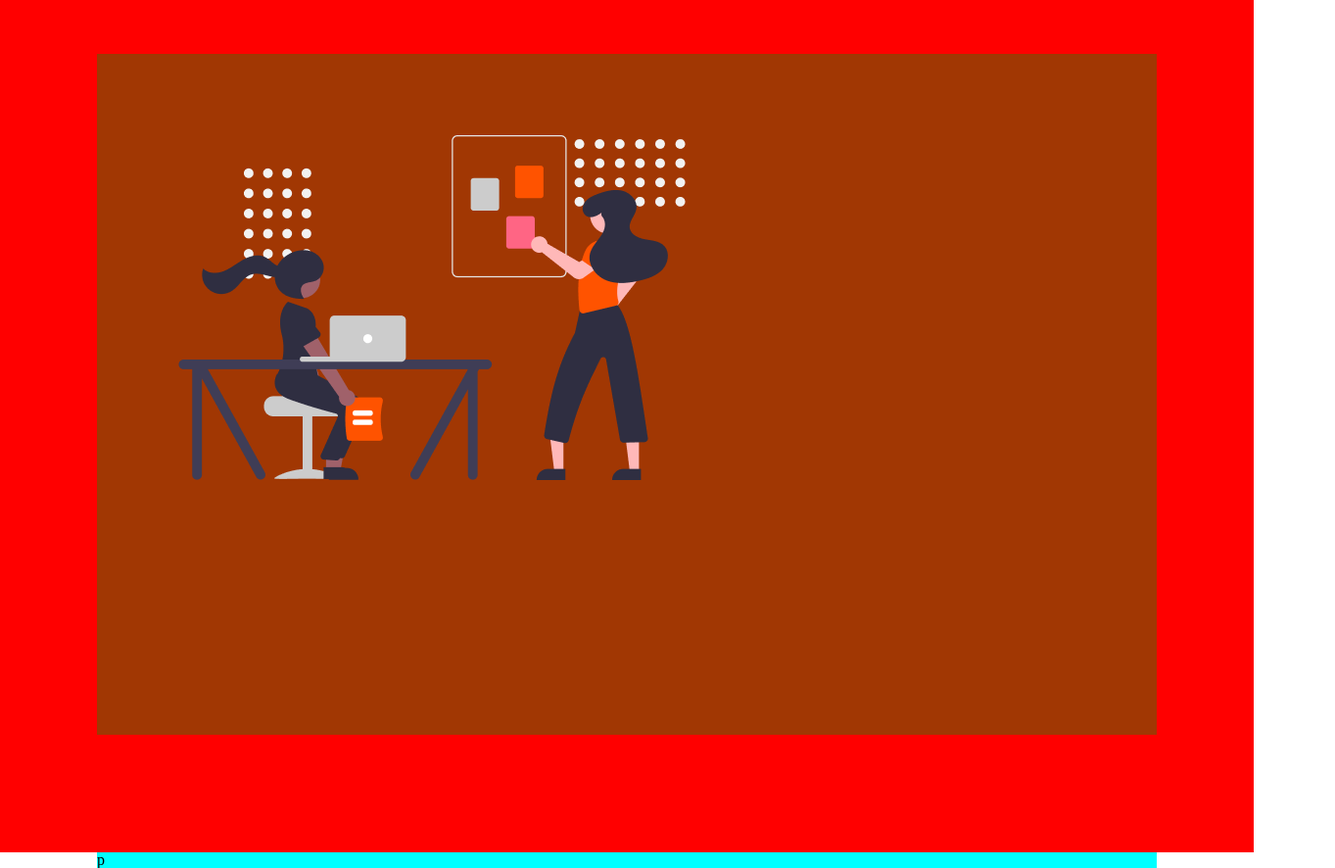
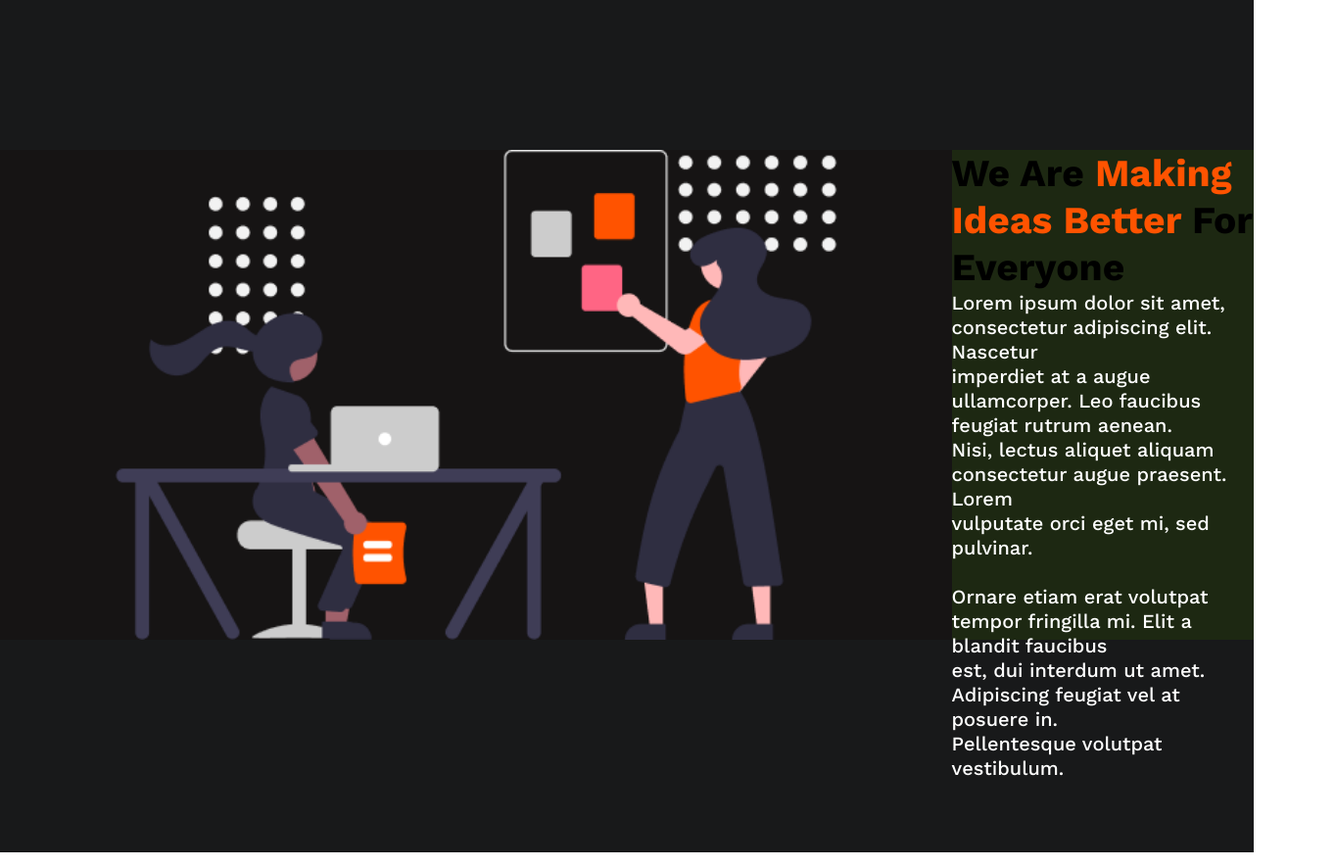
Before and after one commit to SrWillxD/digienci, a plain HTML site: page index.html in a window 1280 px wide. Shown: the part 900-1786 px from the top of the page at 98% size, 1363 px wide, since content can reach past the window. Drawn offline with nearby package versions, Linux system fonts and the light colour scheme.

Commit message:
criando a segunda sec

```diff
--- a/index.html
+++ b/index.html
@@ -42,12 +42,26 @@
             </div>
 
             <div id="segundaSec">
-                <div id="divInternaDaSegundaSec">
+                <div id="centralDeCimaDentroDaSegundaSec">
                     <img id="imgSegundaSec" src="assets/img/image2sec.png" alt="">
-                    <div id="divDeTextoDentroDaDivInternaDaSegundaSec">
-                        <p>p</p>
+                    <div id="divTextoSegundaSec">
+                        <p id="tituloSedundaSec">We Are <span id="corLaranja">Making</span><br>
+                            <span id="corLaranja">Ideas Better</span> For Everyone <br></p>
+                        <p id="corBranca" class="subtextoDaSegundaSec">
+                            Lorem ipsum dolor sit amet, consectetur adipiscing elit. Nascetur <br>
+                            imperdiet at a augue ullamcorper. Leo faucibus feugiat rutrum aenean. <br>
+                            Nisi, lectus aliquet aliquam consectetur augue praesent. Lorem  <br>
+                            vulputate orci eget mi, sed pulvinar. <br> <br>
+                        </p>
+                        <p id="corBranca" class="subtextoDaSegundaSec">
+                            Ornare etiam erat volutpat tempor fringilla mi. Elit a blandit faucibus <br>
+                            est, dui interdum ut amet. Adipiscing feugiat vel at posuere in. <br>
+                            Pellentesque volutpat vestibulum.
+                        </p>
                     </div>
                 </div>
+            </div>
+
             </div>
         </main>
 
--- a/style.css
+++ b/style.css
@@ -31,41 +31,13 @@ a{
     background-color: #242526;
 }
 
-#segundaSec{
-    display: flex;
-    height: 935px;
-    background-color: red;
-}
-
-#divInternaDaSegundaSec{
-    height: 695px;
-    width: 1242px;
-    margin-top: 120px;
-    margin-left: 99px;
-    margin-right: 99px;
-    background-color: #a13703;
-
-}
-
-#divDeTextoDentroDaDivInternaDaSegundaSec{
-
-    background-color: aqua;
-}
-
-#imgSegundaSec{
-    display: flex;
-    margin-top: 83px;
-    margin-bottom: 380px;
-
-
-}
 
 #quadroMetricas{
     position: absolute;
     top: 253px;
     right: 138px;
-    left: 663px;
-    height: 470px;
+    left: 635;
+    height: 429px;
 }
 
 #pDaPrimeiraDiv{
@@ -81,6 +53,10 @@ a{
 
 #corLaranja{
     color: #FF5300;
+}
+
+#corBranca{
+    color: white;
 }
 
 #subPDaPrimeiraDiv{
@@ -112,3 +88,52 @@ a{
     cursor: pointer;
     background: #a13703;
 }
+
+.logos{
+    display: flex;
+    margin-left: 1470px;
+}
+
+#segundaSec{
+    display: flex;
+    justify-content: center;
+    align-items: center;
+    height: 935px;
+    background-color: #18191A;
+}
+
+#centralDeCimaDentroDaSegundaSec{
+    display: flex;
+    width: 1700px;
+    height: 500px;
+    background-color: #161414;
+}
+
+#divTextoSegundaSec{
+    background-color: rgb(29, 40, 18);
+}
+
+#imgSegundaSec{
+
+}
+
+#tituloSedundaSec{
+font-family: Work Sans;
+font-size: 39px;
+font-weight: 600;
+line-height: 48px;
+letter-spacing: 0em;
+text-align: left;
+
+}
+
+.subtextoDaSegundaSec{
+font-family: Work Sans;
+font-size: 20px;
+font-weight: 500;
+line-height: 25px;
+letter-spacing: 0em;
+text-align: left;
+
+
+}
```
